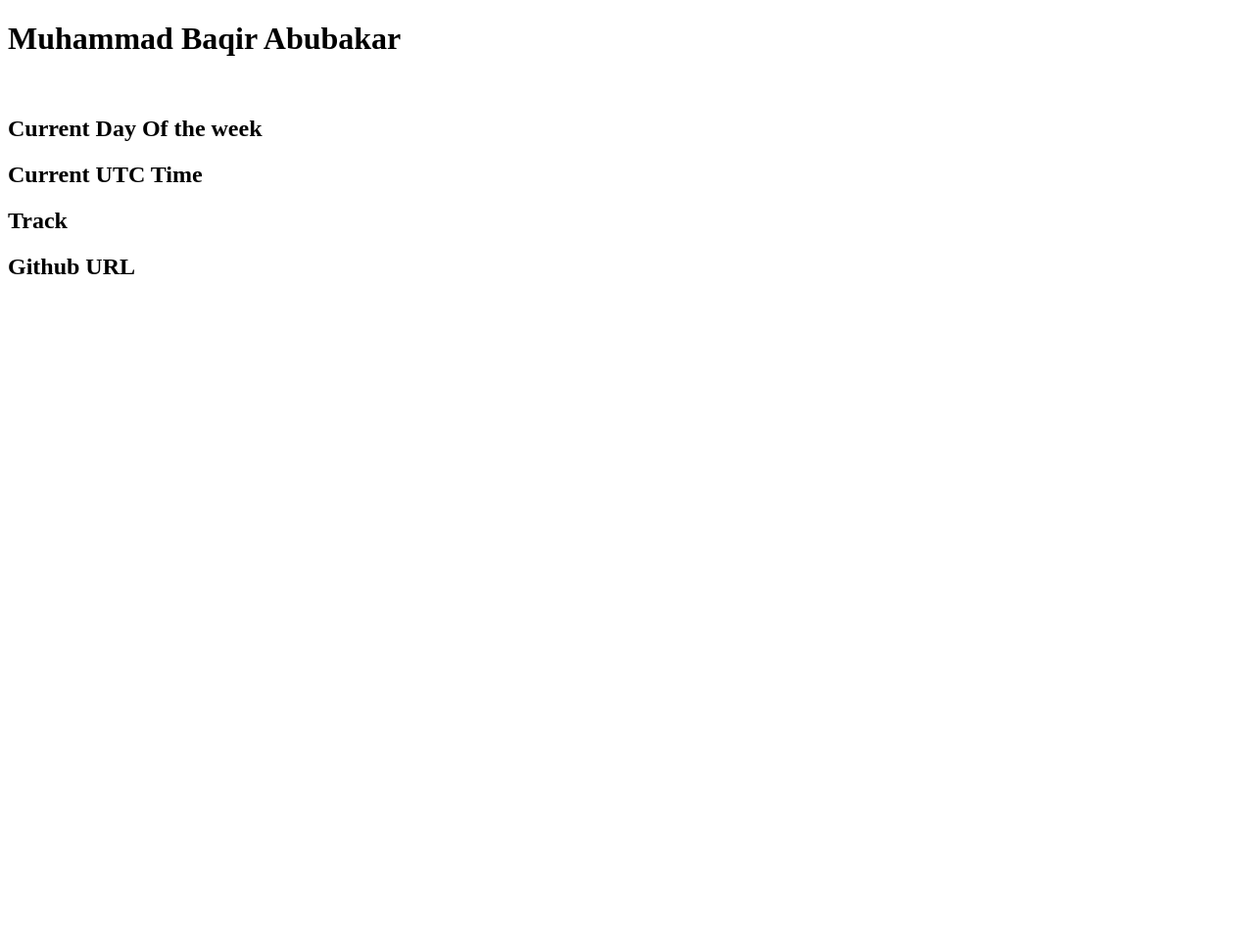
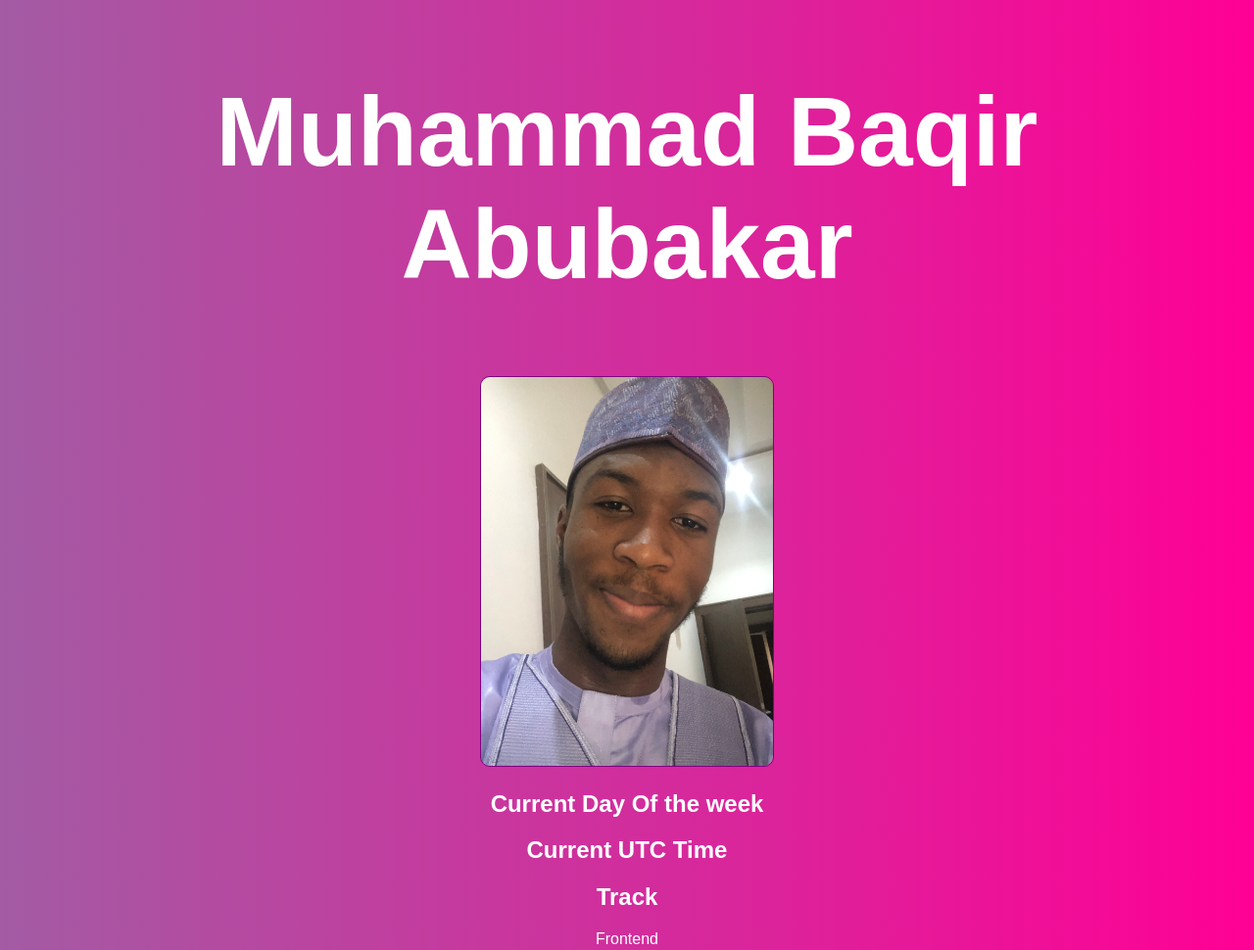
Before and after one commit to mohliman/HNG_Task_One, a plain HTML site: page index.html in a window 1280 px wide. Shown: the top 970 px of the page at 98% size. Before the commit the page ends 800 px from the top, so only its background shows below. Drawn offline with Linux system fonts and the light colour scheme.

Commit message:
add styling and image

```diff
--- a/index.html
+++ b/index.html
@@ -5,16 +5,17 @@
     <meta http-equiv="X-UA-Compatible" content="IE=edge">
     <meta name="viewport" content="width=device-width, initial-scale=1.0">
     <title>Document</title>
+    <link rel="stylesheet" href="styles.css">
 </head>
 <body>
     <h1>Muhammad Baqir Abubakar</h1>
-    <img src="" alt="">
+    <img src="images/IMG_3067.JPG" alt="">
     <h2>Current Day Of the week</h2>
     <span></span>
     <h2>Current UTC Time</h2>
     <span></span>
     <h2>Track</h2>
-    <span></span>
+    <span>Frontend</span>
     <h2>Github URL</h2>
     <a href=""></a>
 
--- a/styles.css
+++ b/styles.css
@@ -0,0 +1,23 @@
+*,*::before,*::after{
+    box-sizing: border-box;
+}
+body{
+    margin: 0;
+    padding: 0;
+    text-align: center;
+    font-family: Arial, Helvetica, sans-serif;
+    color: white;
+    background: linear-gradient(to right, rgba(116, 6, 116, 0.658), rgb(255, 0, 149));
+    background-repeat: no-repeat;
+    background-size: contain;
+}
+h1{
+    font-size: 6.25rem;
+    padding: 10px;
+}
+img{
+    height: auto;
+    width: 300px;
+    border-radius: 10px;
+    border: .5px solid purple;
+}
```
Also changed, not shown: images/IMG_3067.JPG (added).
